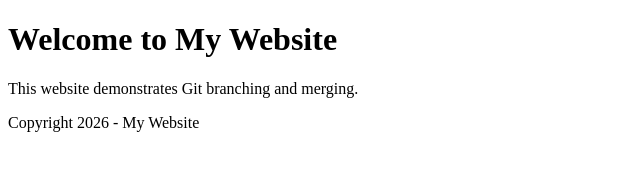
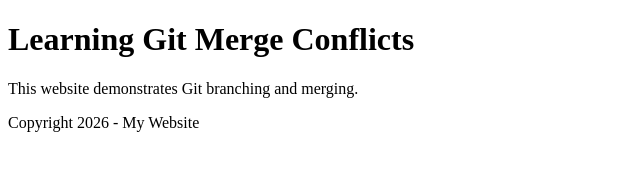
Before and after one commit to MovenfowardAI/version-control-simulation-anthony, a plain HTML site: page index.html in a window 1280 px wide. Shown: the whole page, without its empty margins (0-640 px from the left). Drawn offline with Linux system fonts and the light colour scheme.

Commit message:
Update heading on practice footer branch

```diff
--- a/index.html
+++ b/index.html
@@ -5,7 +5,7 @@
 </head>
 <body>
 <header>
-  <h1>Welcome to My Website</h1>
+  <h1>Learning Git Merge Conflicts</h1>
 </header>
   <p>This website demonstrates Git branching and merging.</p>
 <footer>
```
